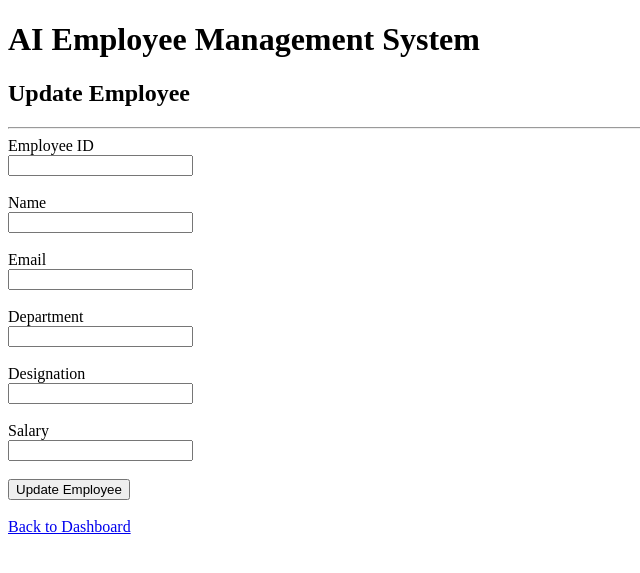
After one commit to vishruth09/AI_Employee_Management_System, a Flask app: page /update_employee in a window 1280 px wide. The commit adds this page. Shown: the top 573 px of the page, without its empty margins (0-640 px from the left). Run offline with Flask 3, Linux system fonts and the light colour scheme.

Commit message:
2/4 CRUD operations CREATE,READ

```diff
--- a/AI_Employee_Management_System/main.py
+++ b/AI_Employee_Management_System/main.py
@@ -32,9 +32,58 @@ def login():
 def admin():
     return render_template("admin_dashboard.html")
 
-@app.route("/add_employee")
+@app.route("/add_employee", methods=['GET','POST'])
 def add_employee():
+    if request.method == 'POST':
+        name = request.form['name']
+        email = request.form['email']
+        department = request.form['department']
+        designation = request.form['designation']
+        salary = request.form['salary']
+
+        connection = get_connection()
+        cursor = connection.cursor()
+        query = """
+        INSERT INTO employees(name, email, department, designation, salary)
+        VALUES (%s, %s, %s, %s, %s)
+        """
+
+        cursor.execute(query ,(name,email,department,designation,salary))
+        connection.commit()
+
+        cursor.close()
+        connection.close()
+        return redirect(url_for("view_employees"))
+
     return render_template("add_employee.html")
+
+@app.route("/delete_employee")
+def delete_employee():
+    return render_template("delete_employee.html")
+
+@app.route("/view_employees")
+def view_employees():
+    connection = get_connection()
+    cursor = connection.cursor()
+
+    query = "SELECT * FROM employees"
+    cursor.execute(query)
+
+    employees = cursor.fetchall()
+
+    cursor.close()
+    connection.close()
+    return render_template("view_employees.html",
+                           employees=employees
+                           )
+
+@app.route("/update_employee")
+def update_employee():
+    return render_template("update_employee.html")
+
+@app.route("/upload_documents")
+def upload_documents():
+    return render_template("upload_documents.html")
 
 
 
--- a/AI_Employee_Management_System/templates/add_employee.html
+++ b/AI_Employee_Management_System/templates/add_employee.html
@@ -11,9 +11,6 @@
     <hr>
 
     <form method="POST">
-
-        <label>Employee ID</label><br>
-        <input type="text" name="employee_id" required><br><br>
 
         <label>Name</label><br>
         <input type="text" name="name" required><br><br>
@@ -36,6 +33,6 @@
 
     <br>
 
-    <a href="/dashboard">Back to Dashboard</a>
+    <a href="{{ url_for('admin')}}">Back to Dashboard</a>
 </body>
 </html>
--- /dev/null
+++ b/AI_Employee_Management_System/templates/update_employee.html
@@ -0,0 +1,42 @@
+<!DOCTYPE html>
+<html>
+<head>
+    <title>Update Employee</title>
+</head>
+<body>
+
+    <h1>AI Employee Management System</h1>
+    <h2>Update Employee</h2>
+
+    <hr>
+
+    <form method="POST">
+
+        <label>Employee ID</label><br>
+        <input type="text" name="employee_id" required><br><br>
+
+        <label>Name</label><br>
+        <input type="text" name="name"><br><br>
+
+        <label>Email</label><br>
+        <input type="email" name="email"><br><br>
+
+        <label>Department</label><br>
+        <input type="text" name="department"><br><br>
+
+        <label>Designation</label><br>
+        <input type="text" name="designation"><br><br>
+
+        <label>Salary</label><br>
+        <input type="number" name="salary"><br><br>
+
+        <button type="submit">Update Employee</button>
+
+    </form>
+
+    <br>
+
+    <a href="/dashboard">Back to Dashboard</a>
+
+</body>
+</html>
```
Also changed, not shown: AI_Employee_Management_System/templates/admin_dashboard.html (+4 -4 lines), AI_Employee_Management_System/templates/delete_employee.html (added, +27 -0 lines), AI_Employee_Management_System/templates/upload_documents.html (added, +30 -0 lines), AI_Employee_Management_System/templates/view_employees.html (added, +44 -0 lines).
